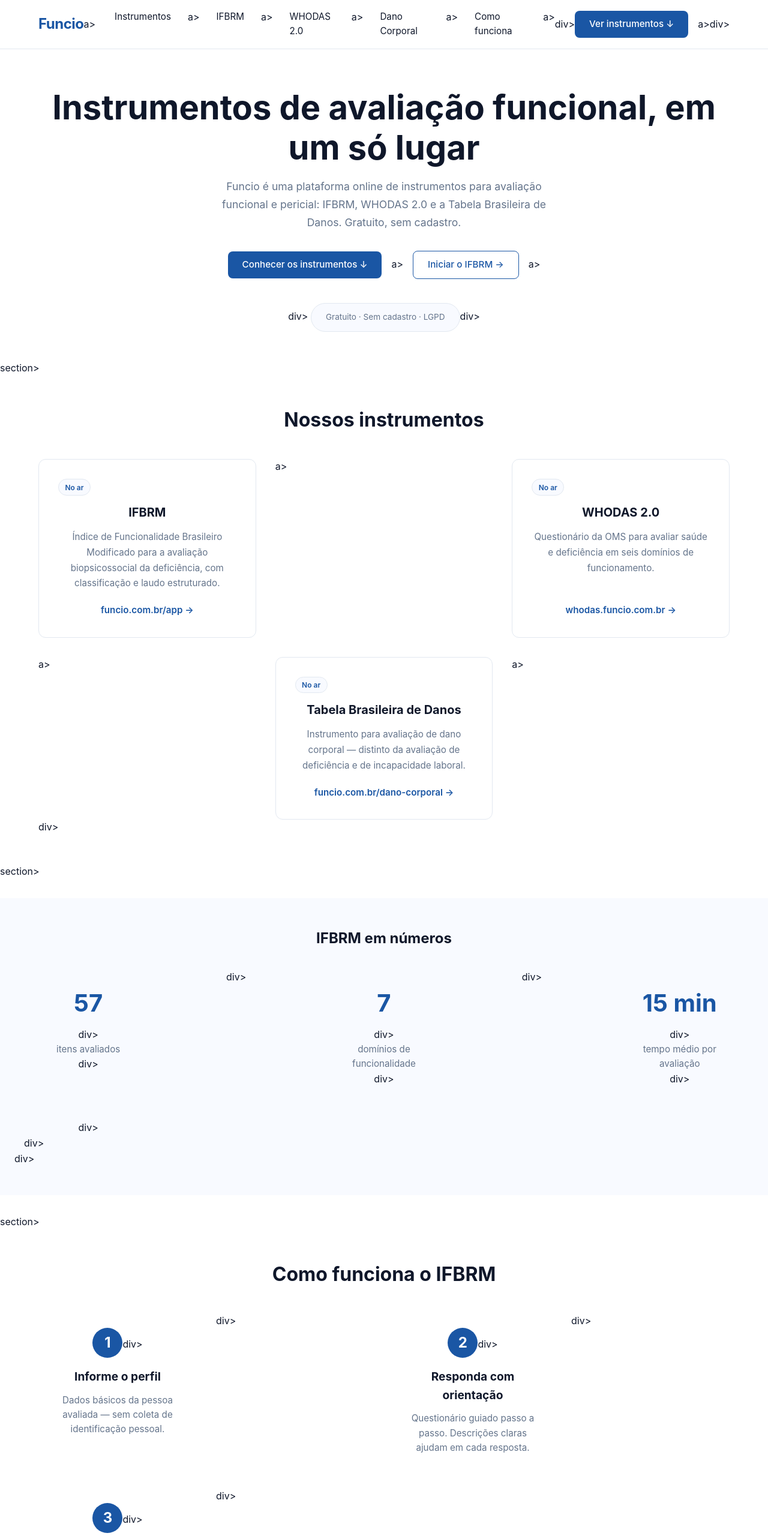
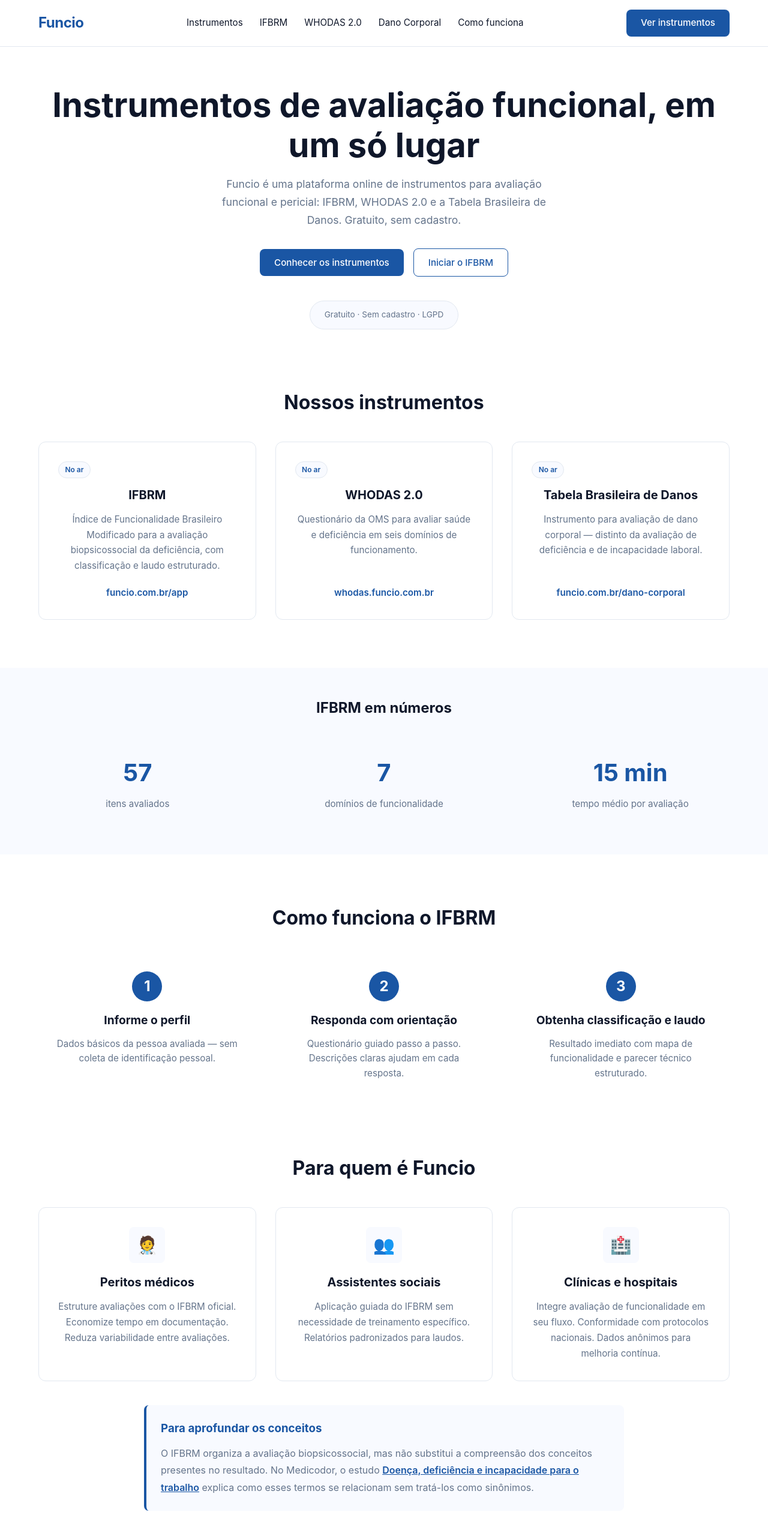
Before and after one commit to eugene-cyber-lab/funcio, a plain HTML site: page index.html in a window 1280 px wide. Shown: the top 2560 px of the page at 60% size. Drawn offline with Linux system fonts and the light colour scheme.

Commit message:
fix: corrige home — HTML limpo via paste

```diff
--- a/index.html
+++ b/index.html
@@ -47,12 +47,10 @@
 
     .logo { font-size: 1.5rem; font-weight: 700; color: var(--primary); text-decoration: none; letter-spacing: -0.5px; }
 
-          .nav-center { display: none; flex: 1; justify-content: center; margin-left: 2rem; gap: 1.75rem; }
-          @media (min-width: 769px) { .nav-center { display: flex; } }
-          .nav-center a { color: var(--text-dark); text-decoration: none; font-size: 0.95rem; transition: color 0.3s; }
-          .nav-center a:hover { color: var(--primary); }
-
-          .nav-right { display: flex; align-items: center; gap: 1rem; }
+    .nav-links { display: none; gap: 1.75rem; }
+    @media (min-width: 769px) { .nav-links { display: flex; } }
+    .nav-links a { color: var(--text-dark); text-decoration: none; font-size: 0.95rem; transition: color 0.3s; }
+    .nav-links a:hover { color: var(--primary); }
 
     .btn {
       padding: 0.65rem 1.5rem; border-radius: 0.5rem; font-size: 0.95rem; font-weight: 500;
@@ -70,11 +68,10 @@
     .hero-cta { display: flex; flex-direction: column; gap: 1rem; justify-content: center; align-items: center; margin-bottom: 2.5rem; }
     @media (min-width: 640px) { .hero-cta { flex-direction: row; } }
 
-          .badge { display: inline-flex; align-items: center; gap: 1rem; background: var(--light-bg); padding: 0.75rem 1.5rem; border-radius: 9999px; font-size: 0.85rem; color: var(--text-muted); border: 1px solid var(--border); }
+    .badge { display: inline-flex; align-items: center; background: var(--light-bg); padding: 0.75rem 1.5rem; border-radius: 9999px; font-size: 0.85rem; color: var(--text-muted); border: 1px solid var(--border); }
 
     .instrument-card { display: flex; flex-direction: column; text-align: left; text-decoration: none; color: inherit; }
     .instrument-tag { align-self: flex-start; font-size: 0.75rem; font-weight: 600; padding: 0.2rem 0.65rem; border-radius: 9999px; background: var(--light-bg); color: var(--primary); border: 1px solid var(--border); margin-bottom: 0.75rem; }
-          .instrument-tag.soon { color: var(--text-muted); }
     .instrument-card p { flex: 1; margin-bottom: 1.25rem; }
     .instrument-link { color: var(--primary); font-weight: 600; font-size: 0.95rem; }
 
@@ -125,6 +122,7 @@
     .final-cta { text-align: center; padding: 3rem 1.5rem; max-width: 1200px; margin: 0 auto; }
     .final-cta h2 { font-size: 2rem; margin-bottom: 1rem; }
     .final-cta p { color: var(--text-muted); margin-bottom: 2rem; font-size: 1.1rem; }
+    .cta-buttons { display: flex; flex-wrap: wrap; gap: 1rem; justify-content: center; }
 
     footer { background: var(--dark); color: white; padding: 2rem 1.5rem; text-align: center; }
     .footer-content { max-width: 1200px; margin: 0 auto; }
@@ -134,140 +132,139 @@
     footer a:hover { color: white; }
 
     @media (max-width: 768px) {
-                  .nav-center { display: none; }
+      .nav-links { display: none; }
       .logo { font-size: 1.25rem; }
       .btn { padding: 0.5rem 1rem; font-size: 0.85rem; }
       .hero { padding: 2.5rem 1rem 2rem; }
       .hero h1 { font-size: 1.75rem; }
       .section { padding: 2rem 1rem; }
       .section h2 { font-size: 1.5rem; }
-                  .hero-cta { gap: 0.75rem; }
-                  .badge { gap: 0.5rem; font-size: 0.75rem; padding: 0.5rem 1rem; }
     }
 
     html { scroll-behavior: smooth; }
-          a { transition: color 0.3s; }
   </style>
 </head>
 <body>
+
   <header>
     <nav>
-                    <a href="#" class="logo">Funcio</a>a>
-                    <div class="nav-center">
-                              <a href="#instrumentos">Instrumentos</a>a>
-                              <a href="app.html">IFBRM</a>a>
-                              <a href="https://whodas.funcio.com.br">WHODAS 2.0</a>a>
-                              <a href="/dano-corporal">Dano Corporal</a>a>
-                              <a href="#como-funciona">Como funciona</a>a>
-                    </div>div>
-                    <div class="nav-right">
-                              <a href="#instrumentos" class="btn btn-primary">Ver instrumentos ↓</a>a>
-                    </div>div>
+      <a href="#" class="logo">Funcio</a>
+      <div class="nav-links">
+        <a href="#instrumentos">Instrumentos</a>
+        <a href="app.html">IFBRM</a>
+        <a href="https://whodas.funcio.com.br">WHODAS 2.0</a>
+        <a href="/dano-corporal">Dano Corporal</a>
+        <a href="#como-funciona">Como funciona</a>
+      </div>
+      <a href="#instrumentos" class="btn btn-primary">Ver instrumentos</a>
     </nav>
   </header>
 
   <main>
+
     <section class="hero">
       <h1>Instrumentos de avaliação funcional, em um só lugar</h1>
       <p>Funcio é uma plataforma online de instrumentos para avaliação funcional e pericial: IFBRM, WHODAS 2.0 e a Tabela Brasileira de Danos. Gratuito, sem cadastro.</p>
       <div class="hero-cta">
-                          <a href="#instrumentos" class="btn btn-primary">Conhecer os instrumentos ↓</a>a>
-                          <a href="app.html" class="btn btn-secondary">Iniciar o IFBRM →</a>a>
-                  </div>div>
-                  <div class="badge">
-                          <span>Gratuito · Sem cadastro · LGPD</span>
-                  </div>div>
-            </section>section>
+        <a href="#instrumentos" class="btn btn-primary">Conhecer os instrumentos</a>
+        <a href="app.html" class="btn btn-secondary">Iniciar o IFBRM</a>
+      </div>
+      <div class="badge">Gratuito &middot; Sem cadastro &middot; LGPD</div>
+    </section>
 
     <section id="instrumentos" class="section">
       <h2>Nossos instrumentos</h2>
       <div class="cards">
+
         <a class="card instrument-card" href="app.html">
           <span class="instrument-tag">No ar</span>
           <h3>IFBRM</h3>
           <p>Índice de Funcionalidade Brasileiro Modificado para a avaliação biopsicossocial da deficiência, com classificação e laudo estruturado.</p>
-                                  <span class="instrument-link">funcio.com.br/app →</span>
-                        </a>a>
+          <span class="instrument-link">funcio.com.br/app</span>
+        </a>
+
         <a class="card instrument-card" href="https://whodas.funcio.com.br">
           <span class="instrument-tag">No ar</span>
           <h3>WHODAS 2.0</h3>
           <p>Questionário da OMS para avaliar saúde e deficiência em seis domínios de funcionamento.</p>
-                                  <span class="instrument-link">whodas.funcio.com.br →</span>
-                        </a>a>
+          <span class="instrument-link">whodas.funcio.com.br</span>
+        </a>
+
         <a class="card instrument-card" href="/dano-corporal">
           <span class="instrument-tag">No ar</span>
           <h3>Tabela Brasileira de Danos</h3>
           <p>Instrumento para avaliação de dano corporal — distinto da avaliação de deficiência e de incapacidade laboral.</p>
-                                  <span class="instrument-link">funcio.com.br/dano-corporal →</span>
-                        </a>a>
-                </div>div>
-          </section>section>
+          <span class="instrument-link">funcio.com.br/dano-corporal</span>
+        </a>
+
+      </div>
+    </section>
 
     <section class="highlight">
       <div class="highlight-content">
         <h2>IFBRM em números</h2>
         <div class="stats">
           <div class="stat">
-                                              <div class="stat-number">57</div>div>
-                                              <div class="stat-label">itens avaliados</div>div>
-                                  </div>div>
+            <div class="stat-number">57</div>
+            <div class="stat-label">itens avaliados</div>
+          </div>
           <div class="stat">
-                                              <div class="stat-number">7</div>div>
-                                              <div class="stat-label">domínios de funcionalidade</div>div>
-                                  </div>div>
+            <div class="stat-number">7</div>
+            <div class="stat-label">domínios de funcionalidade</div>
+          </div>
           <div class="stat">
-                                              <div class="stat-number">15 min</div>div>
-                                              <div class="stat-label">tempo médio por avaliação</div>div>
-                                  </div>div>
-                        </div>div>
-                </div>div>
-          </section>section>
+            <div class="stat-number">15 min</div>
+            <div class="stat-label">tempo médio por avaliação</div>
+          </div>
+        </div>
+      </div>
+    </section>
 
     <section id="como-funciona" class="section">
       <h2>Como funciona o IFBRM</h2>
       <div class="steps">
         <div class="step">
-                                  <div class="step-number">1</div>div>
+          <div class="step-number">1</div>
           <h3>Informe o perfil</h3>
           <p>Dados básicos da pessoa avaliada — sem coleta de identificação pessoal.</p>
-                        </div>div>
+        </div>
         <div class="step">
-                                  <div class="step-number">2</div>div>
+          <div class="step-number">2</div>
           <h3>Responda com orientação</h3>
           <p>Questionário guiado passo a passo. Descrições claras ajudam em cada resposta.</p>
-                        </div>div>
+        </div>
         <div class="step">
-                                  <div class="step-number">3</div>div>
+          <div class="step-number">3</div>
           <h3>Obtenha classificação e laudo</h3>
           <p>Resultado imediato com mapa de funcionalidade e parecer técnico estruturado.</p>
-                        </div>div>
-                </div>div>
-          </section>section>
+        </div>
+      </div>
+    </section>
 
     <section class="section">
       <h2>Para quem é Funcio</h2>
       <div class="cards">
         <div class="card">
-                                  <div class="card-icon">👨‍⚕️</div>div>
+          <div class="card-icon">&#x1F9D1;&#x200D;&#x2695;&#xFE0F;</div>
           <h3>Peritos médicos</h3>
           <p>Estruture avaliações com o IFBRM oficial. Economize tempo em documentação. Reduza variabilidade entre avaliações.</p>
-                        </div>div>
+        </div>
         <div class="card">
-                                  <div class="card-icon">👥</div>div>
+          <div class="card-icon">&#x1F465;</div>
           <h3>Assistentes sociais</h3>
           <p>Aplicação guiada do IFBRM sem necessidade de treinamento específico. Relatórios padronizados para laudos.</p>
-                        </div>div>
+        </div>
         <div class="card">
-                                  <div class="card-icon">🏥</div>div>
+          <div class="card-icon">&#x1F3E5;</div>
           <h3>Clínicas e hospitais</h3>
           <p>Integre avaliação de funcionalidade em seu fluxo. Conformidade com protocolos nacionais. Dados anônimos para melhoria contínua.</p>
-                        </div>div>
-                </div>div>
+        </div>
+      </div>
       <div class="related-resource">
         <h3>Para aprofundar os conceitos</h3>
-                        <p>O IFBRM organiza a avaliação biopsicossocial, mas não substitui a compreensão dos conceitos presentes no resultado. No Medicodor, o estudo <a href="https://medicodor.com.br/estudos/doenca-deficiencia-incapacidade/">Doença, deficiência e incapacidade para o trabalho</a>a> explica como esses termos se relacionam sem tratá-los como sinônimos.</p>
-                </div>div>
-          </section>section>
+        <p>O IFBRM organiza a avaliação biopsicossocial, mas não substitui a compreensão dos conceitos presentes no resultado. No Medicodor, o estudo <a href="https://medicodor.com.br/estudos/doenca-deficiencia-incapacidade/">Doença, deficiência e incapacidade para o trabalho</a> explica como esses termos se relacionam sem tratá-los como sinônimos.</p>
+      </div>
+    </section>
 
     <section class="why-free">
       <div class="why-free-content">
@@ -277,64 +274,58 @@
         <div class="highlight-box">
           <h3>O que coletamos e o que não coletamos</h3>
           <p>Não coletamos: nome, CPF, data de nascimento, endereço, telefone, e-mail ou qualquer outro dado de identificação pessoal. Coletamos apenas as respostas aos questionários (IFBRM, WHODAS 2.0) — de forma agregada, nunca ligadas a uma pessoa específica.</p>
-                        </div>div>
-                </div>div>
-          </section>section>
+        </div>
+      </div>
+    </section>
 
     <section id="privacidade" class="section">
       <div class="lgpd">
         <h3>Privacidade e conformidade LGPD</h3>
         <p>Funcio foi desenhada com privacidade em primeiro lugar, em total conformidade com a Lei Geral de Proteção de Dados.</p>
         <ul class="lgpd-list">
-                                  <li><span class="check">✓</span>span> Sem coleta de dados pessoais identificáveis</li>
-                                  <li><span class="check">✓</span>span> Dados anonimizados imediatamente após uso</li>
-                                  <li><span class="check">✓</span>span> Transparência total sobre coleta e uso</li>
-                                  <li><span class="check">✓</span>span> Sem compartilhamento com terceiros</li>
-                                  <li><span class="check">✓</span>span> Direito a apagar seus dados de uso</li>
-                        </ul>ul>
-                </div>div>
-          </section>section>
+          <li><span class="check">&#10003;</span> Sem coleta de dados pessoais identificáveis</li>
+          <li><span class="check">&#10003;</span> Dados anonimizados imediatamente após uso</li>
+          <li><span class="check">&#10003;</span> Transparência total sobre coleta e uso</li>
+          <li><span class="check">&#10003;</span> Sem compartilhamento com terceiros</li>
+          <li><span class="check">&#10003;</span> Direito a apagar seus dados de uso</li>
+        </ul>
+      </div>
+    </section>
 
     <section class="final-cta">
       <h2>Escolha um instrumento — é gratuito</h2>
       <p>Nenhuma inscrição, nenhum cartão de crédito, nenhuma burocracia.</p>
-                <div style="display:flex;flex-wrap:wrap;gap:1rem;justify-content:center;">
-                        <a href="app.html" class="btn btn-primary">Iniciar o IFBRM →</a>a>
-                        <a href="https://whodas.funcio.com.br" class="btn btn-secondary">Aplicar o WHODAS 2.0 →</a>a>
-                        <a href="/dano-corporal" class="btn btn-secondary">Tabela de Dano Corporal →</a>a>
-                </div>div>
-          </section>section>
+      <div class="cta-buttons">
+        <a href="app.html" class="btn btn-primary">Iniciar o IFBRM</a>
+        <a href="https://whodas.funcio.com.br" class="btn btn-secondary">Aplicar o WHODAS 2.0</a>
+        <a href="/dano-corporal" class="btn btn-secondary">Tabela de Dano Corporal</a>
+      </div>
+    </section>
+
   </main>
 
   <footer>
     <div class="footer-content">
-                  <p>&copy; Funcio 2026 — Avaliação biopsicossocial simplificada</p>p>
+      <p>&copy; Funcio 2026 &mdash; Avaliação biopsicossocial simplificada</p>
       <div class="footer-links">
-                            <a href="#privacidade">Privacidade</a>a>
-                            <a href="mailto:contato@funcio.com.br">Contato</a>a>
-                  </div>div>
-          </div>div>
+        <a href="#privacidade">Privacidade</a>
+        <a href="mailto:contato@funcio.com.br">Contato</a>
+      </div>
+    </div>
   </footer>
 
   <script>
-            document.querySelectorAll('a[href^="#"]').forEach(anchor => {
-                    anchor.addEventListener('click', function (e) {
-                              const href = this.getAttribute('href');
+    document.querySelectorAll('a[href^="#"]').forEach(function(anchor) {
+      anchor.addEventListener('click', function(e) {
+        var href = this.getAttribute('href');
         if (href !== '#') {
           e.preventDefault();
-                                          const target = document.querySelector(href);
+          var target = document.querySelector(href);
           if (target) target.scrollIntoView({ behavior: 'smooth' });
         }
       });
     });
   </script>
+
 </body>
-</html>html>
-      </script>
-    </footer></p></li></li></span></p></h1>
-      </main>
-            </nav>
-      </header>
-  </body>
-    </style></title>
-  </head>
+</html>
```
Lines whose indentation alone changed are shown as unchanged.
